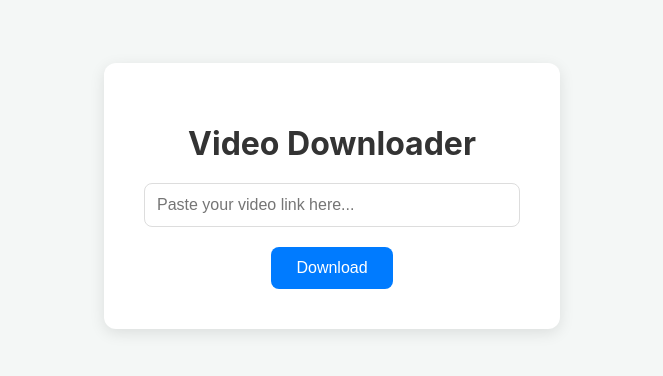
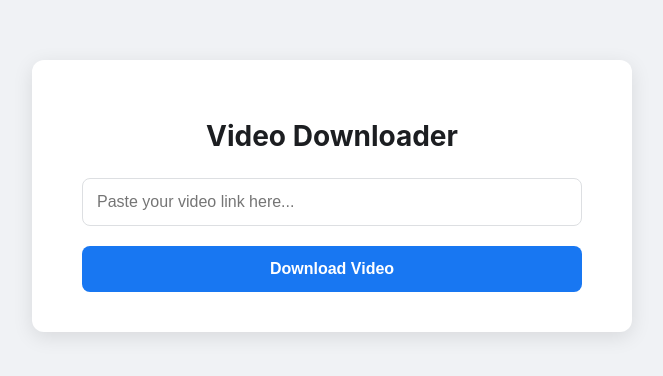
Before and after one commit to sulimanalhassan123as-code/Never-Hide-video-downloader, a plain HTML site: page templates/index.html in a window 1280 px wide. Shown: the part 204-580 px from the top of the page, without its empty margins (308-971 px from the left). Drawn offline with Linux system fonts and the light colour scheme.

Commit message:
Update index.html

```diff
--- a/templates/index.html
+++ b/templates/index.html
@@ -3,7 +3,7 @@
 <head>
     <meta charset="UTF-8">
     <meta name="viewport" content="width=device-width, initial-scale=1.0">
-    <title>Video Downloader</title>
+    <title>Simple Video Downloader</title>
     <style>
         body {
             font-family: -apple-system, BlinkMacSystemFont, 'Segoe UI', Roboto, Oxygen, Ubuntu, Cantarell, 'Open Sans', 'Helvetica Neue', sans-serif;
@@ -12,18 +12,21 @@
             align-items: center;
             height: 100vh;
             margin: 0;
-            background-color: #f4f7f6;
+            background-color: #f0f2f5;
         }
         .container {
             text-align: center;
             background-color: white;
-            padding: 40px;
+            padding: 40px 50px;
             border-radius: 12px;
-            box-shadow: 0 4px 15px rgba(0, 0, 0, 0.1);
+            box-shadow: 0 5px 20px rgba(0, 0, 0, 0.1);
+            width: 90%;
+            max-width: 500px;
         }
         h1 {
-            color: #333;
-            margin-bottom: 20px;
+            color: #1c1e21;
+            margin-bottom: 25px;
+            font-size: 28px;
         }
         form {
             display: flex;
@@ -31,30 +34,33 @@
             align-items: center;
         }
         .url-input {
-            width: 350px;
-            padding: 12px;
+            width: 100%;
+            padding: 14px;
             margin-bottom: 20px;
-            border: 1px solid #ddd;
+            border: 1px solid #dddfe2;
             border-radius: 8px;
             font-size: 16px;
+            box-sizing: border-box; /* Important for padding */
         }
         .download-btn {
-            background-color: #007bff;
+            background-color: #1877f2;
             color: white;
             border: none;
-            padding: 12px 25px;
+            padding: 14px 28px;
             border-radius: 8px;
             font-size: 16px;
+            font-weight: bold;
             cursor: pointer;
-            transition: background-color 0.3s;
+            transition: background-color 0.3s ease;
+            width: 100%;
         }
         .download-btn:hover {
-            background-color: #0056b3;
+            background-color: #166fe5;
         }
         .loader {
             display: none; /* Hidden by default */
             margin-top: 20px;
-            font-size: 14px;
+            font-size: 15px;
             color: #555;
         }
     </style>
@@ -71,23 +77,25 @@
                 placeholder="Paste your video link here..."
                 required
             >
-            <button type="submit" class="download-btn">Download</button>
+            <button type="submit" class="download-btn">Download Video</button>
         </form>
         <div id="loader" class="loader">
-            Processing your video... Please wait.
+            ⏳ Processing your video... Please wait.
         </div>
     </div>
 
     <script>
-        // This script shows a "Processing" message when the user clicks download
         const form = document.getElementById('download-form');
         const loader = document.getElementById('loader');
+        const button = document.querySelector('.download-btn');
 
         form.addEventListener('submit', () => {
-            // Show the loader message
+            // Show the loader message and change button text when form is submitted
             loader.style.display = 'block';
+            button.textContent = 'Processing...';
+            button.disabled = true; // Prevent multiple clicks
         });
     </script>
 
 </body>
-      </html>
+</html>
```
